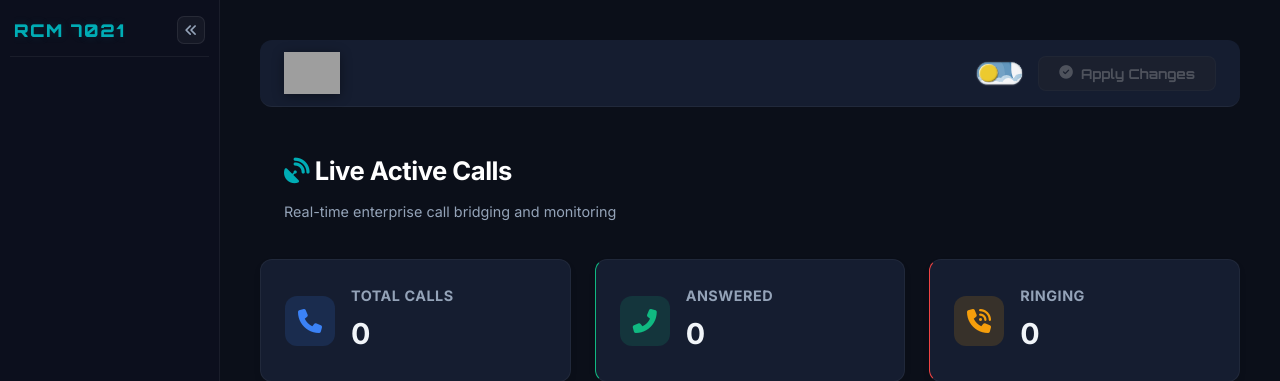
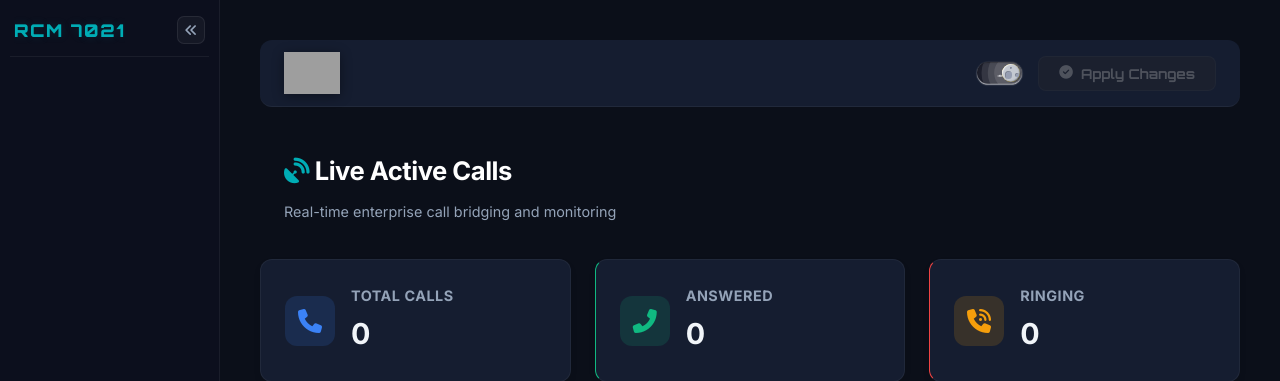
Before and after one commit to RAFIKDEX/rcm-pbx-backup, a Python web app: template templates/active_calls.html in a window 1280 px wide. Shown: the top 381 px of the page. Run offline with Jinja, Linux system fonts and the light colour scheme; the template is opened without the code that fills it, so the values that code supplies are empty; grey boxes are pictures that could not be loaded.

Commit message:
Fix UI: Corrected the javascript logic for the theme toggle checkbox

```diff
--- a/templates/base.html
+++ b/templates/base.html
@@ -2107,46 +2107,19 @@
 
     <script>
         document.addEventListener('DOMContentLoaded', () => {
-            const themeBtn = document.getElementById('themeToggleBtn');
-            const themeIcon = document.getElementById('themeIcon');
-
-            // Set initial icon
+            const themeCheckbox = document.getElementById('themeToggleCheckbox');
+
             if (document.documentElement.getAttribute('data-theme') === 'light') {
-                themeIcon.classList.remove('fa-moon');
-                themeIcon.classList.add('fa-sun');
-                if (themeBtn) {
-                    themeBtn.style.background = '#ffffff';
-                    themeBtn.style.color = '#f59e0b';
-                    themeBtn.style.borderColor = '#cbd5e1';
-                }
+                if (themeCheckbox) themeCheckbox.checked = false;
             } else {
-                if (themeBtn) {
-                    themeBtn.style.color = '#60a5fa'; // Light blue moon
-                }
+                if (themeCheckbox) themeCheckbox.checked = true;
             }
 
-            if (themeBtn) {
-                themeBtn.addEventListener('click', () => {
-                    const currentTheme = document.documentElement.getAttribute('data-theme');
-                    const newTheme = currentTheme === 'light' ? 'dark' : 'light';
-
+            if (themeCheckbox) {
+                themeCheckbox.addEventListener('change', (e) => {
+                    const newTheme = e.target.checked ? 'dark' : 'light';
                     document.documentElement.setAttribute('data-theme', newTheme);
                     localStorage.setItem('rcm_theme', newTheme);
-
-                    // Update Icon
-                    if (newTheme === 'light') {
-                        themeIcon.classList.remove('fa-moon');
-                        themeIcon.classList.add('fa-sun');
-                        themeBtn.style.background = '#ffffff';
-                        themeBtn.style.color = '#f59e0b';
-                        themeBtn.style.borderColor = '#cbd5e1';
-                    } else {
-                        themeIcon.classList.remove('fa-sun');
-                        themeIcon.classList.add('fa-moon');
-                        themeBtn.style.background = 'rgba(30, 41, 59, 0.7)';
-                        themeBtn.style.color = '#60a5fa';
-                        themeBtn.style.borderColor = 'rgba(255, 255, 255, 0.15)';
-                    }
                 });
             }
         });
```
